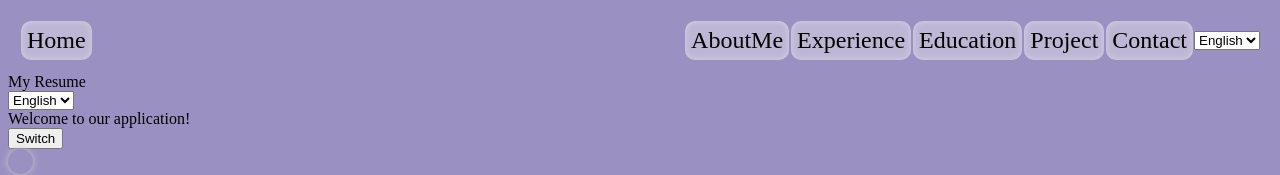
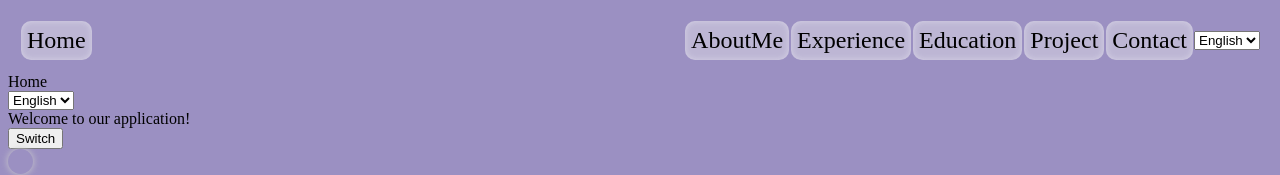
Before and after one commit to ImitatedSky/resume, a React (Create React App) app: page / in a window 1280 px wide. Shown: the top 175 px of the page. Built offline with nearby package versions, Linux system fonts and the light colour scheme.

Commit message:
Update App.js and Home.js

```diff
--- a/src/App.js
+++ b/src/App.js
@@ -30,7 +30,7 @@ export default function App() {
   let history = useHistory();
   const toggleSwitchPage = () => {
     setOnepage(!onepage);
-    onepage ? history.push("Nopage") : history.push("/");
+    onepage ? history.push("Onepage") : history.push("/");
   };
 
   return (
@@ -60,8 +60,8 @@ export default function App() {
           </Route>
         </Switch>
         {/* </Route>
-          <Route exact path="/Nopage">
-            <Nopage />
+          <Route exact path="/Onepage">
+            <Onepage />
           </Route>
         </Switch> */}
         <button onClick={toggleSwitchPage}>Switch</button>
--- a/src/components/Home/Home.js
+++ b/src/components/Home/Home.js
@@ -16,7 +16,7 @@ export default function Home() {
 
   return (
     <>
-      <div>My Resume</div>
+      <div>Home</div>
       <LanguageContext.Provider value={{ language, setLanguage }}>
         <LanguageSwitcher />
 
```
